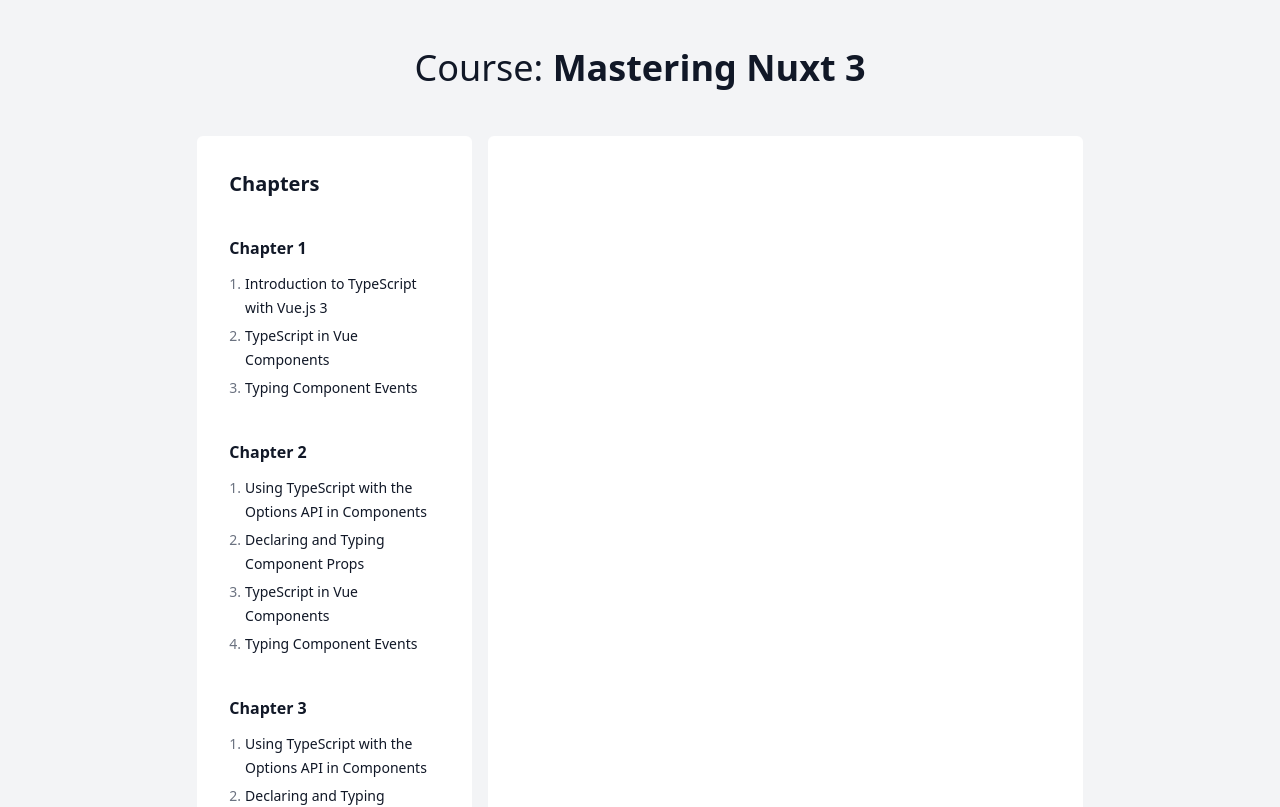
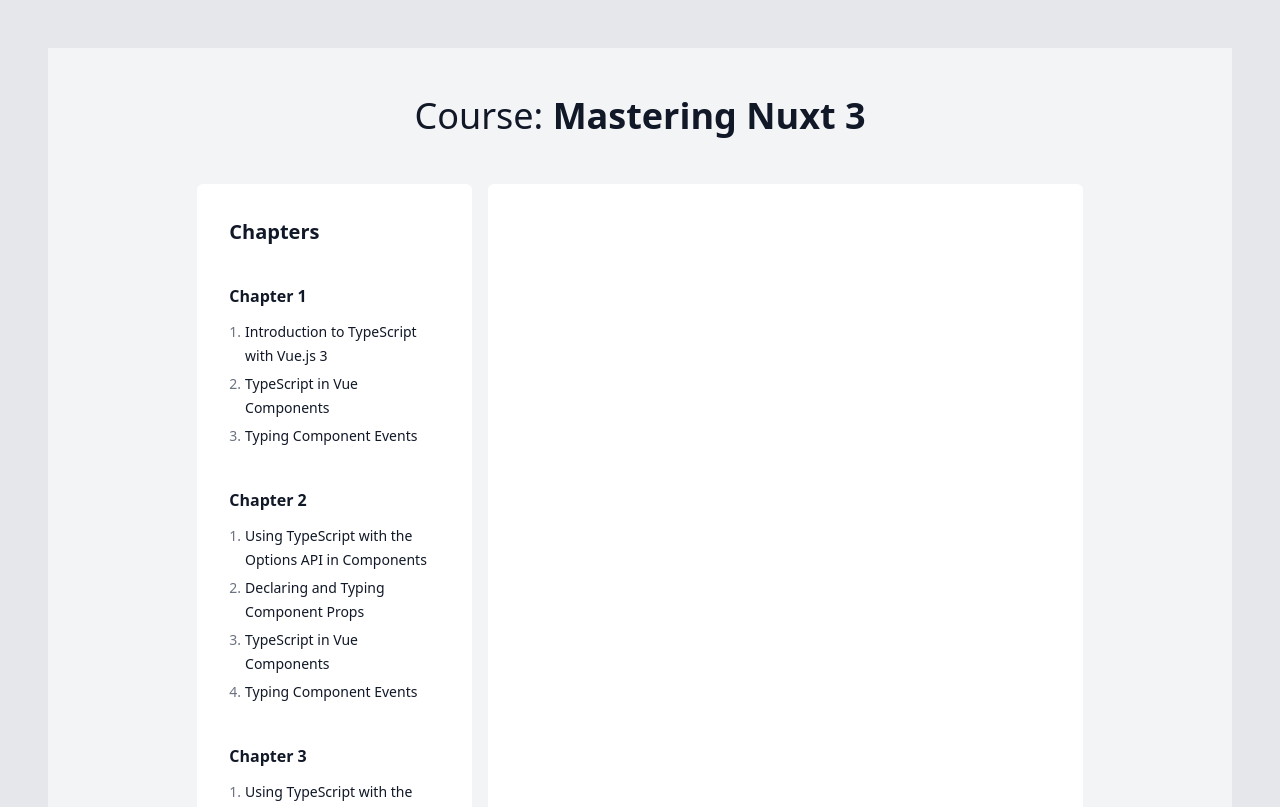
Before and after one commit to jordanbmowry/mastering-nuxt-3, a Nuxt app: page /course in a window 1280 px wide. Shown: the top 807 px of the page. Built offline with nearby package versions, Linux system fonts and the light colour scheme.

Commit message:
default layout

```diff
--- /dev/null
+++ b/layouts/default.vue
@@ -0,0 +1,9 @@
+<template>
+  <div
+    class="p-12 bg-gray-200 w-full h-full min-h-screen flex flex-col items-center"
+  >
+    <slot />
+  </div>
+</template>
+
+<script setup></script>
```
